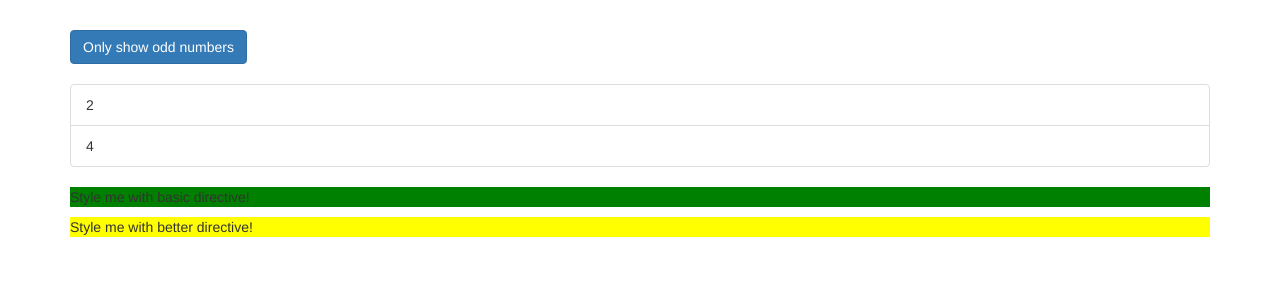
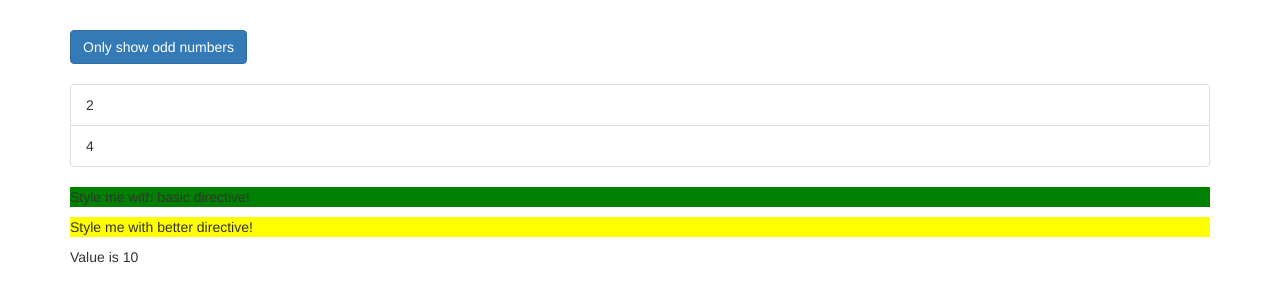
Before and after one commit to Inuyasha5689/Directives-Ang4, an Angular app: page / in a window 1280 px wide. Shown: the top 302 px of the page. Built offline with nearby package versions, Linux system fonts and the light colour scheme.

Commit message:
made a ngswitch statement

```diff
--- a/src/app/app.component.html
+++ b/src/app/app.component.html
@@ -48,6 +48,12 @@
 
       <p appBasicHighlight>Style me with basic directive!</p>
       <p [appBetterHighlight]="'red'" [defaultColor]="'yellow'">Style me with better directive!</p>
+      <div [ngSwitch]="value">
+        <p *ngSwitchCase="5">Value is 5</p>
+        <p *ngSwitchCase="10">Value is 10</p>
+        <p *ngSwitchCase="100">Value is 100</p>
+        <p *ngSwitchDefault>Value is Default</p>
+      </div>
     </div>
   </div>
 </div>
--- a/src/app/app.component.ts
+++ b/src/app/app.component.ts
@@ -10,4 +10,5 @@
   oddNumbers = [1, 3, 5];
   evenNumbers = [2, 4];
   onlyOdd = false;
+  value = 10;
 }
```
